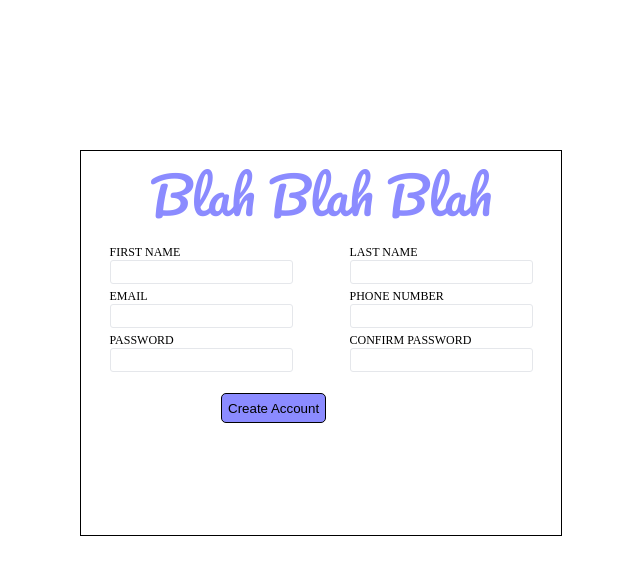
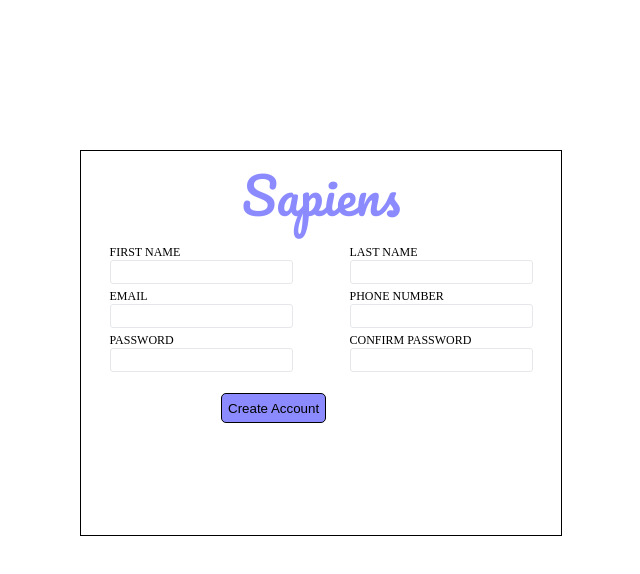
Before and after one commit to jessieestores/odin-sign-up-form, a plain HTML site: page index.html in a window 1280 px wide. Shown: the whole page, without its empty margins (370-1010 px from the left). Drawn offline with Linux system fonts and the light colour scheme.

Commit message:
undo changes to header

```diff
--- a/index.html
+++ b/index.html
@@ -10,7 +10,7 @@
     <link rel="stylesheet" href="main.css">
 </head>
 <body>
-    <header>Blah Blah Blah</header>
+    <header>Sapiens</header>
     <form action="">
 
         <div class="first">
```
